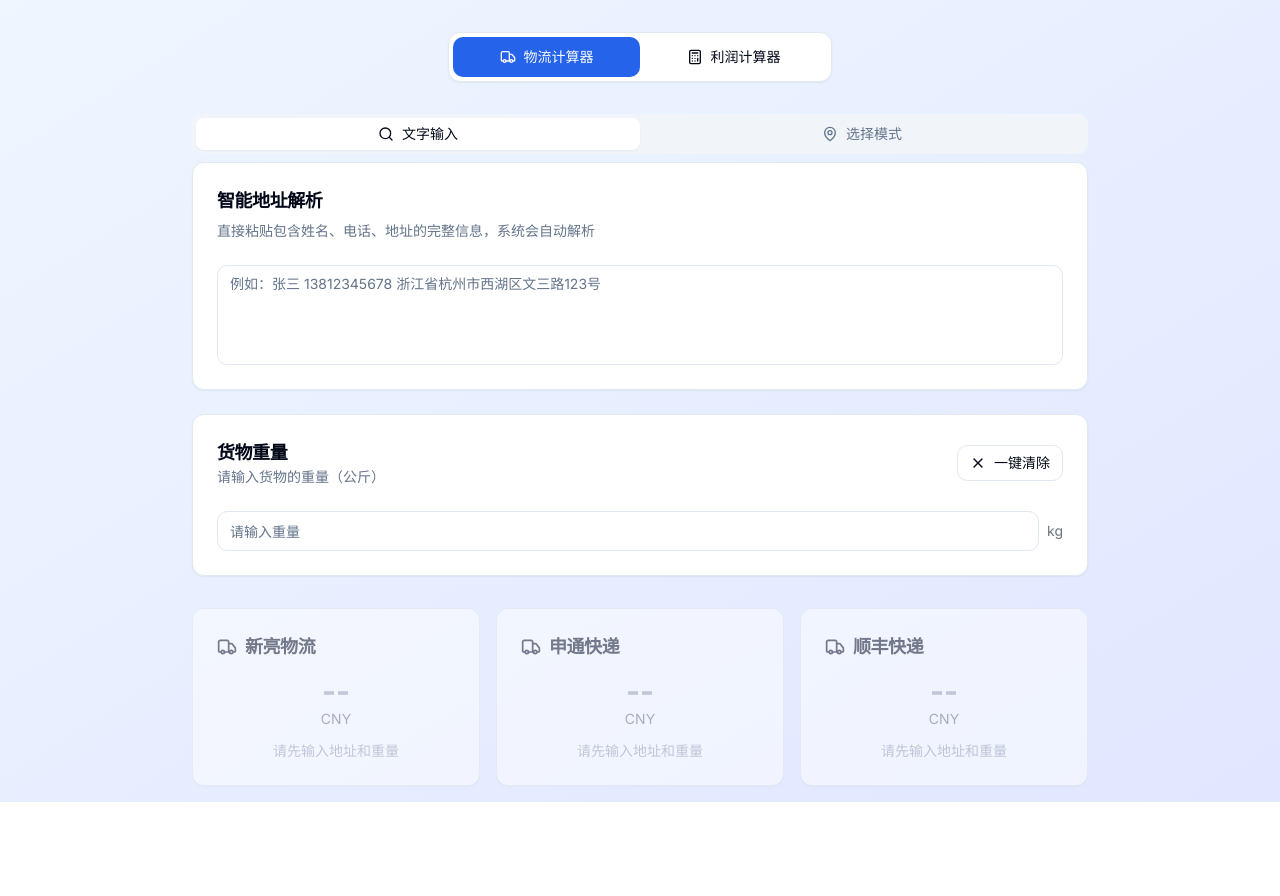
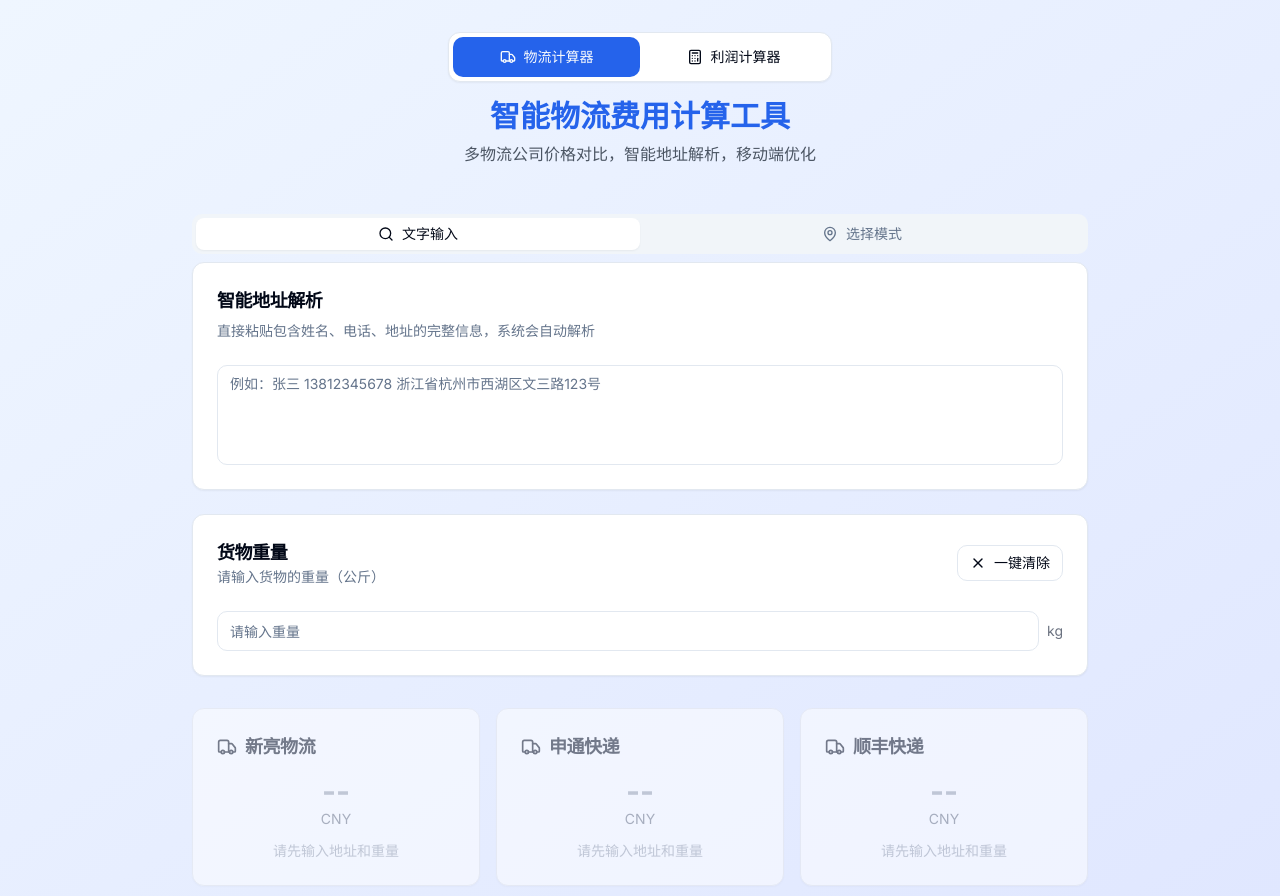
Before and after one commit to cocoozhong/logistics-calculator-v2, a Next.js app: page / in a window 1280 px wide. Shown: the top 896 px of the page. Before the commit the page ends 802 px from the top, so only its background shows below. Built offline with nearby package versions, Linux system fonts and the light colour scheme.

Commit message:
Restore beautiful UI design and fix calculation functionality

```diff
--- a/app/page.tsx
+++ b/app/page.tsx
@@ -74,7 +74,6 @@ export default function HomePage() {
 
   return (
     <div className="min-h-screen bg-gradient-to-br from-blue-50 to-indigo-100">
-
       {/* 导航栏 */}
       <div className="flex justify-center pt-4 md:pt-8 pb-2 md:pb-4">
         <div className="flex bg-white rounded-lg p-1 shadow-sm border w-full max-w-sm">
@@ -101,10 +100,15 @@ export default function HomePage() {
         </div>
       </div>
 
+      {/* 页面标题 */}
+      <div className="text-center mb-6 md:mb-8">
+        <h1 className="text-2xl md:text-3xl font-bold text-blue-600 mb-2">智能物流费用计算工具</h1>
+        <p className="text-sm md:text-base text-gray-600">多物流公司价格对比，智能地址解析，移动端优化</p>
+      </div>
+
       {/* 主要内容 */}
       <main className="container mx-auto px-3 md:px-4 py-2 md:py-4">
         <div className="max-w-4xl mx-auto space-y-4 md:space-y-8">
-
           {/* 输入表单 */}
           <AddressInput
             onAddressChange={handleAddressChange}
@@ -125,7 +129,6 @@ export default function HomePage() {
           />
         </div>
       </main>
-
     </div>
   )
 }
```
